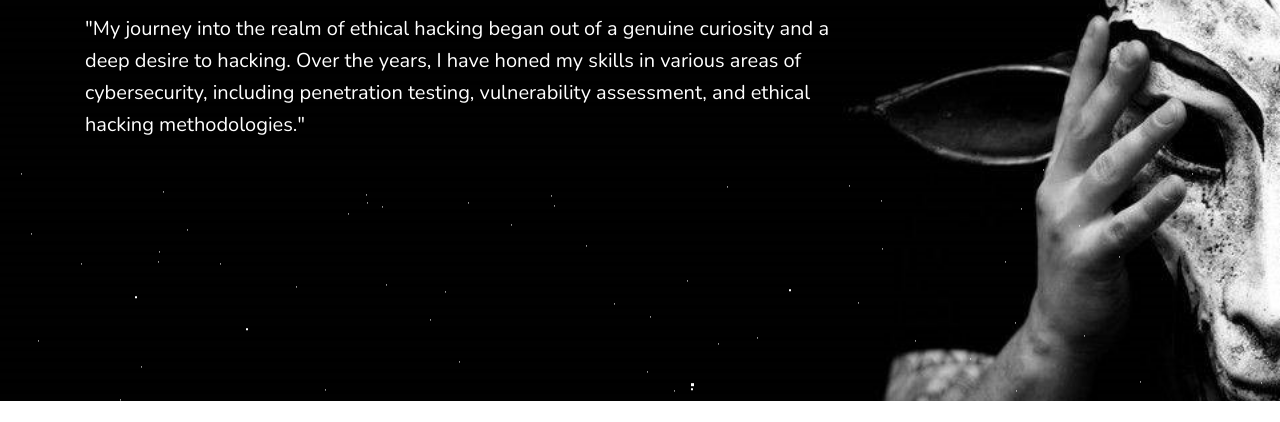
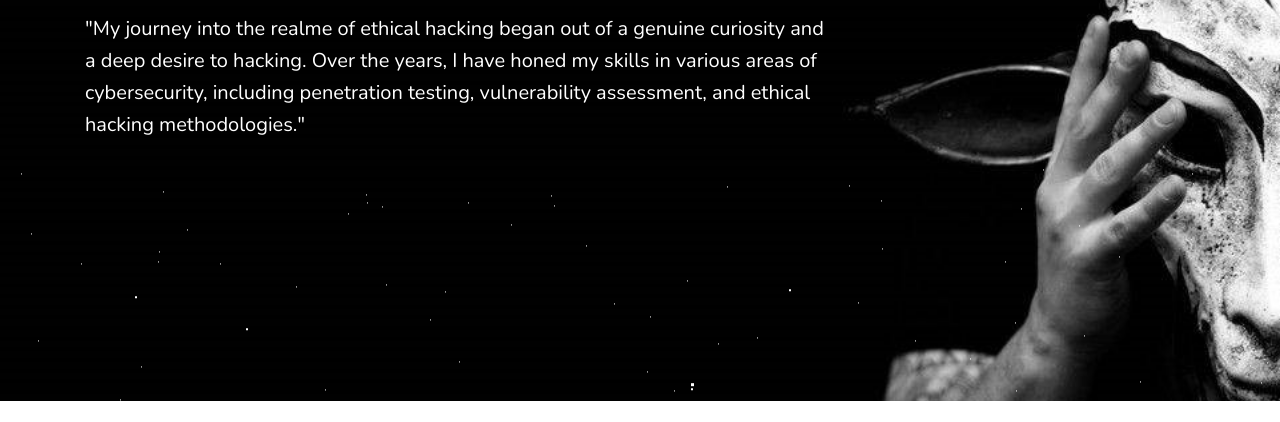
Before and after one commit to aswajith14cybersecurity/LUCIFER.github.io, a plain HTML site: page index.html in a window 1280 px wide. Shown: the part 378-800 px from the top of the page. Drawn offline with nearby package versions, Linux system fonts and the light colour scheme.

Commit message:
index.html

```diff
--- a/index.html
+++ b/index.html
@@ -72,7 +72,7 @@ Author URL: http://w3layouts.com
       <h3 class="banner-text"><small>Hello, I’m</small>
         Lucifer
       </h3>
-      <p class="mt-3 mb-5">"My journey into the realm of ethical hacking began out of a genuine curiosity and a deep desire to hacking. Over the years, I have honed my skills in various areas of cybersecurity, including penetration testing, vulnerability assessment, and ethical hacking methodologies."</p><br>
+      <p class="mt-3 mb-5">"My journey into the realme of ethical hacking began out of a genuine curiosity and a deep desire to hacking. Over the years, I have honed my skills in various areas of cybersecurity, including penetration testing, vulnerability assessment, and ethical hacking methodologies."</p><br>
     </div>
   </div>
 
```
